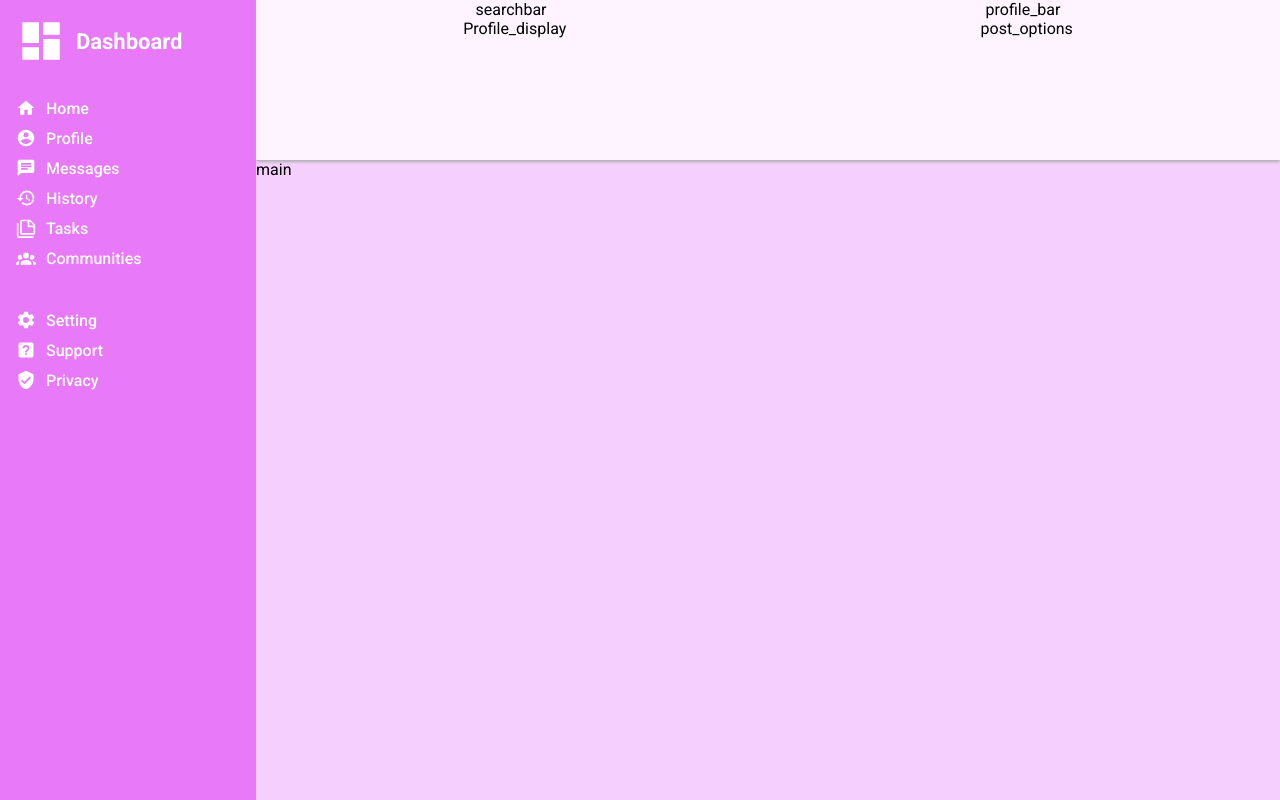
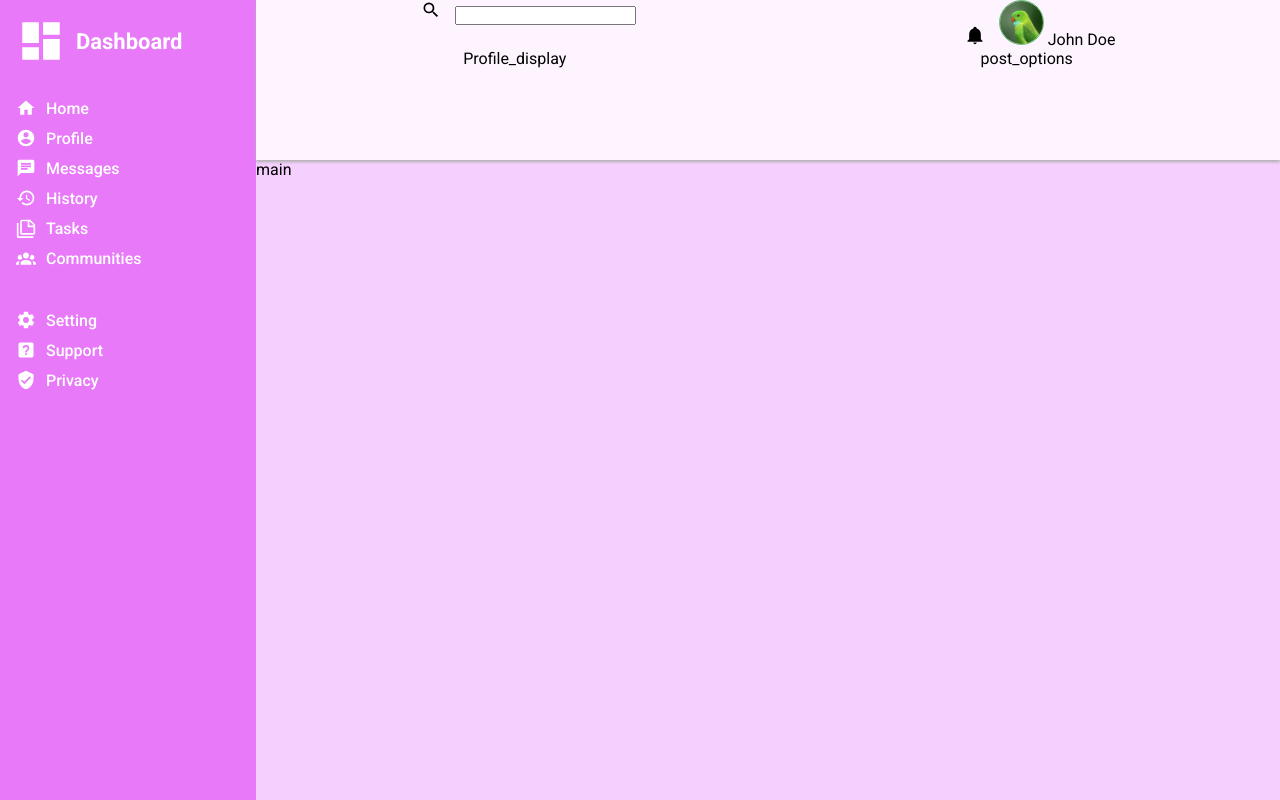
Before and after one commit to CronusV/Admin-Dashboard, a plain HTML site: page index.html in a window 1280 px wide. Drawn offline with Linux system fonts and the light colour scheme; a web font is replaced by a local one.

Commit message:
Changed to smaller profile pic and slight styling

```diff
--- a/index.html
+++ b/index.html
@@ -101,8 +101,26 @@
       </div>
       <div class="header">
         <div class="header__top">
-          <div class="search_bar">searchbar</div>
-          <div class="profile_bar">profile_bar</div>
+          <div class="search_bar">
+            <form action="" method="get">
+              <input
+                type="image"
+                src="./imgs/magnify.svg"
+                alt="Search"
+                class="small_icon"
+              />
+              <input type="text" name="user_input" id="user_input" />
+            </form>
+          </div>
+          <div class="profile_bar">
+            <img src="./imgs/bell.svg" alt="Notifications" class="small_icon" />
+            <img
+              src="./imgs/pexels-roshan-kamath-small.jpg"
+              alt="Profile Picture"
+              class="small_profile"
+            />
+            John Doe
+          </div>
         </div>
         <div class="header__bottom">
           <div class="profile_display">Profile_display</div>
--- a/styles.css
+++ b/styles.css
@@ -97,6 +97,13 @@ body {
   flex-direction: column;
 }
 
+.small_profile {
+  width: 45px;
+  /* object-fit: cover; */
+  border: 1px solid rgba(79, 184, 88, 0.863);
+  border-radius: 50%;
+}
+
 /* Header end */
 
 .header__top {
```
